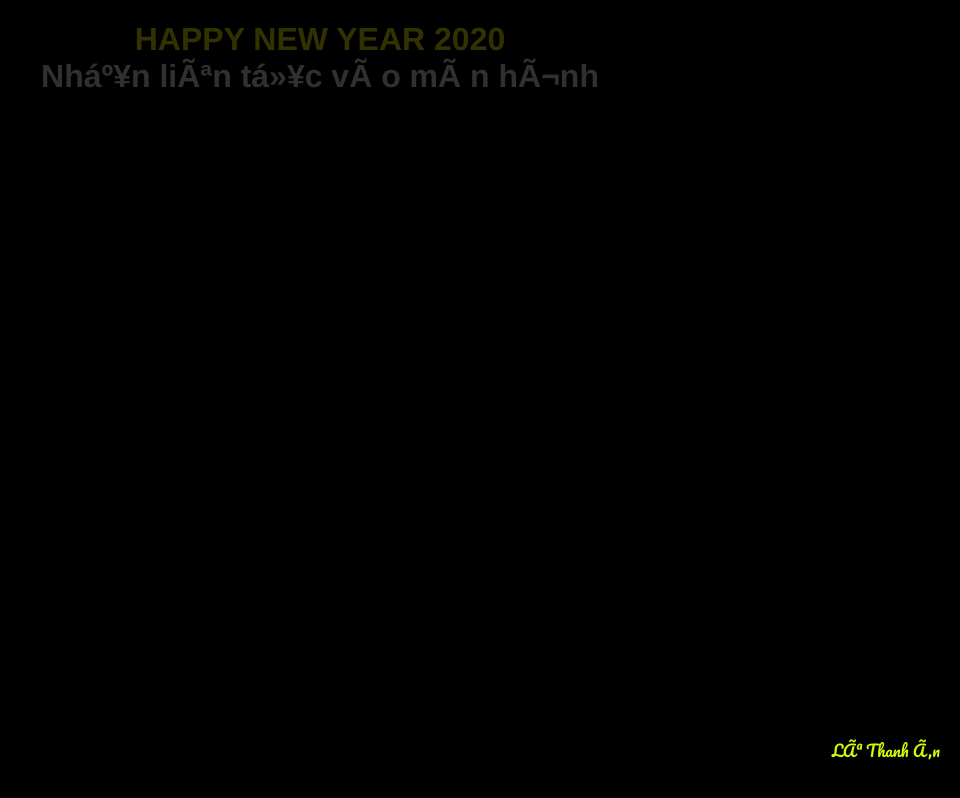
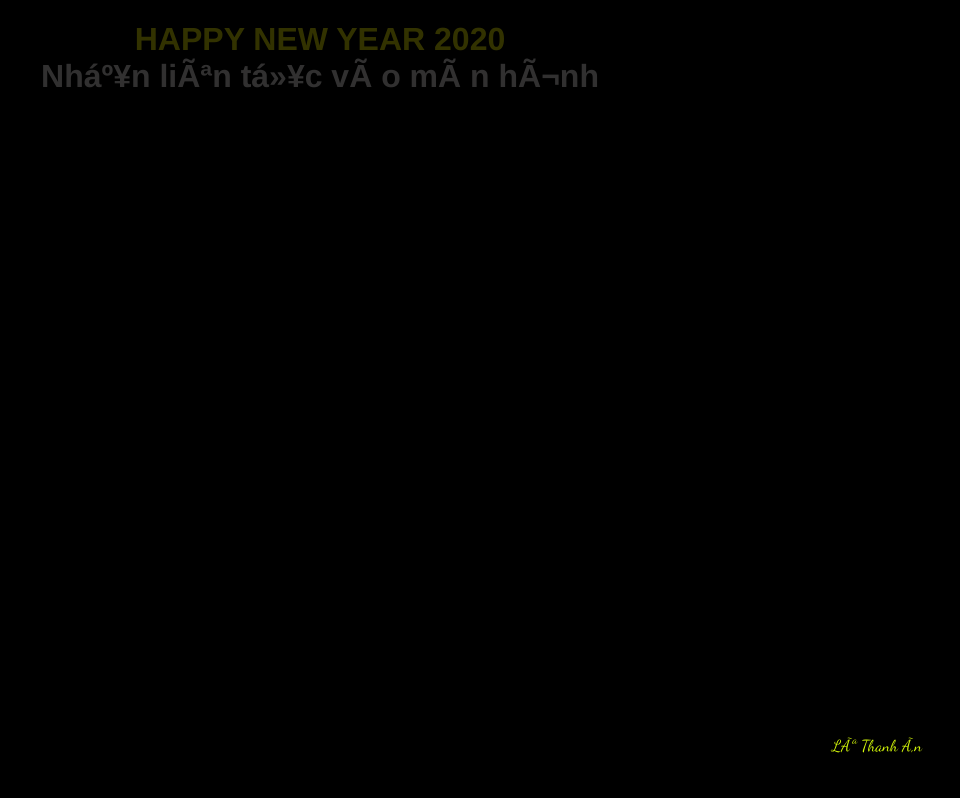
Before and after one commit to anlethanh048/happy, a plain HTML site: page index.html in a window 1280 px wide. Shown: the whole page, without its empty margins (320-1280 px from the left). Drawn offline with Linux system fonts and the light colour scheme.

Commit message:
Update fireworks.css

```diff
--- a/css/fireworks.css
+++ b/css/fireworks.css
@@ -69,7 +69,7 @@ main p{
     -moz-user-select: none;
     -khtml-user-select: none;
 	-ms-user-select: none;
-	font-family: 'Pacifico', cursive;
+	font-family: 'Dancing Script', cursive;
 
 }
 span {
```
